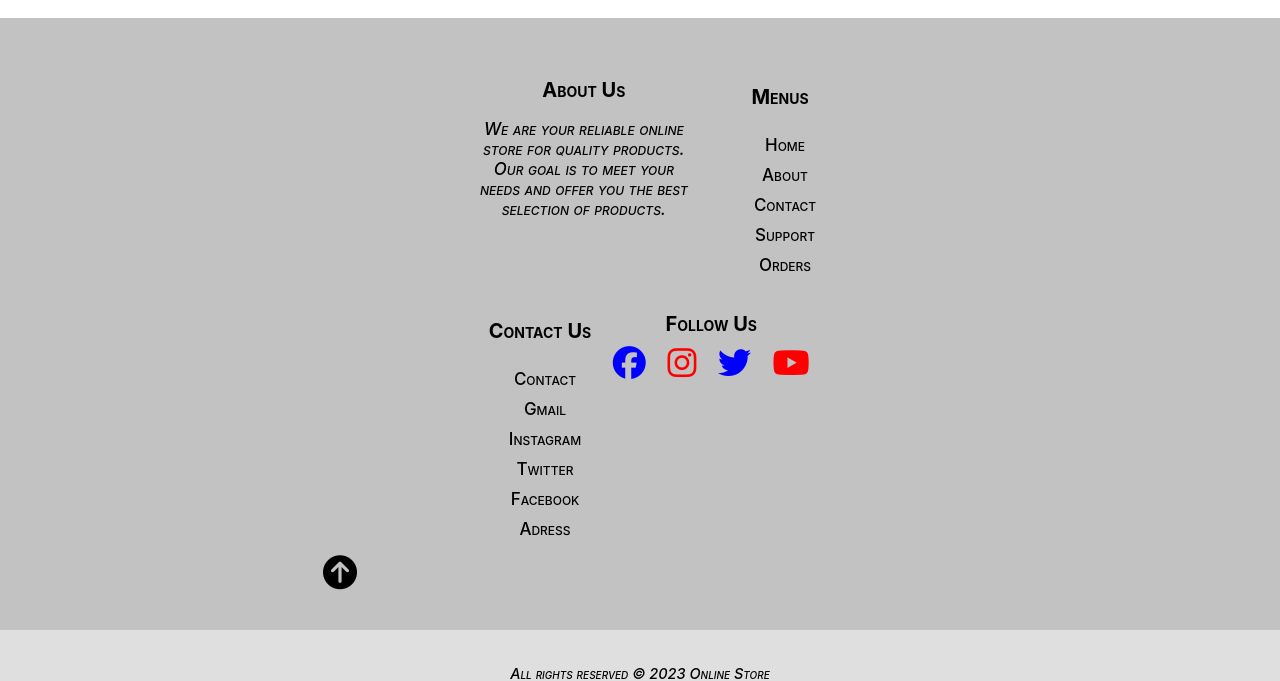
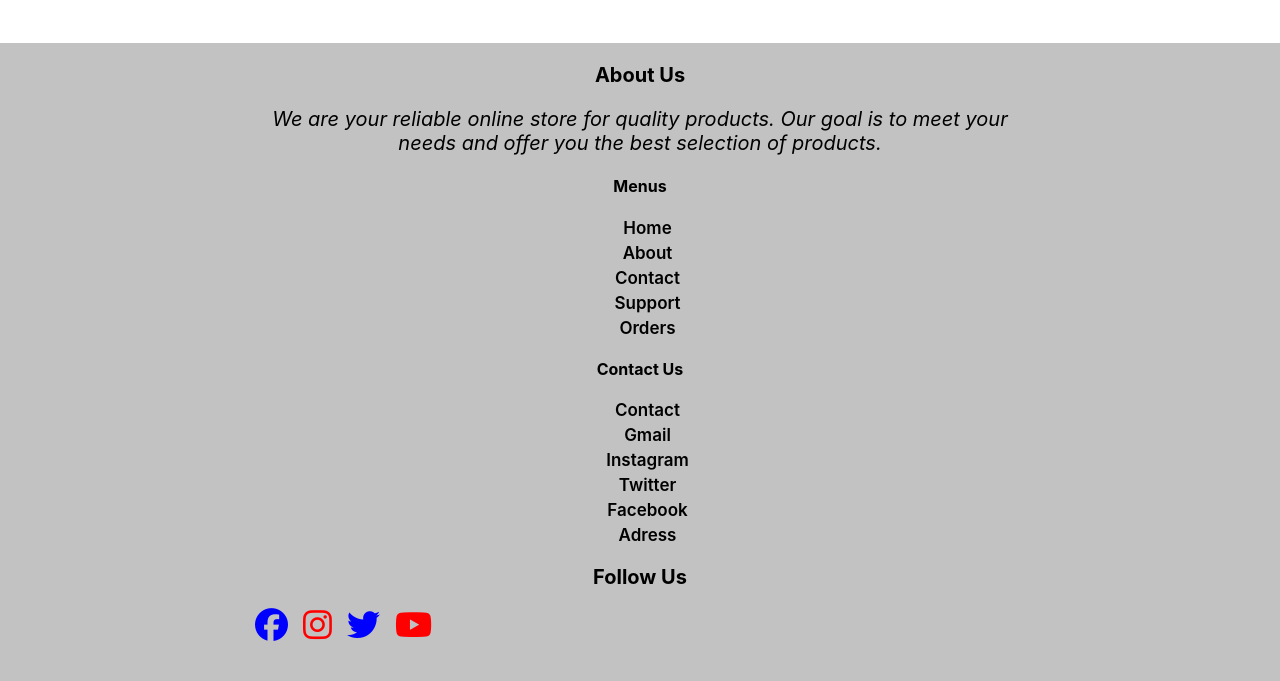
Before and after one commit to Bekbo1sun/diploma, a React (Create React App) app: page /products/1 in a window 1280 px wide. Shown: the part 271-952 px from the top of the page. Built offline with nearby package versions, Linux system fonts and the light colour scheme; no server answers; the database is empty.

Commit message:
fixed the style of the footer that I accidentally ruined

```diff
--- a/src/component/Footer/Footer.css
+++ b/src/component/Footer/Footer.css
@@ -1,6 +1,5 @@
-.footer {
+/* .footer {
   font-variant-caps: petite-caps;
-  background-color: #c2c2c2;
   padding: 40px 0;
   max-width: 100%;
   margin: 0 auto;
@@ -58,21 +57,7 @@
   font-size: 33px;
 }
 
-.footer-social-item .facebook i {
-  color: blue;
-}
 
-.footer-social-item .instagram i {
-  color: red;
-}
-
-.footer-social-item .twitter i {
-  color: blue;
-}
-
-.footer-social-item .youtube i {
-  color: red;
-}
 
 .footer-bottom {
   margin-top: 40px;
@@ -80,12 +65,7 @@
   padding: 20px 0;
 }
 
-.footer-bottom-text {
-  font-size: 14.5px;
-  text-align: center;
-  color: rgb(0, 0, 0);
-  font-weight: 500;
-}
+
 
 .footer-heading {
   margin-left: 40px;
@@ -116,19 +96,9 @@
 }
 
 .footer-column .footer-list li a:after {
-  content: "";
-  position: absolute;
-  width: 100%;
-  height: 2px;
-  bottom: -2px;
-  left: 8px;
-  background-color: rgb(0, 255, 21);
-  transform: scaleX(0);
-  transition: transform 1s ease, opacity 0.5s ease;
 }
 
 .footer-column .footer-list li a:hover:after {
-  transform: scaleX(1);
 }
 
 .GoUp {
@@ -171,7 +141,7 @@
   .GoUp {
     position: fixed;
     top: 600px;
-    right: 25px;
+    right: 10px;
   }
   .footer-content-up .footer-heading {
     margin: 20px 0 0 45px;
@@ -199,4 +169,109 @@
   .footer-bottom {
     margin: 0;
   }
+} */
+
+.footer {
+  margin-top: 25px;
+  background-color: #c2c2c2;
 }
+
+.footer-content {
+  display: flex;
+  flex-wrap: wrap;
+  justify-content: space-between;
+}
+
+.footer-section {
+  flex-basis: 25%;
+  margin-bottom: 20px;
+}
+
+.footer-title {
+  font-size: 20px;
+  font-weight: bold;
+  margin-bottom: 10px;
+}
+
+.footer-list {
+  list-style: none;
+  padding: 0;
+  margin: 0;
+}
+
+.footer-list li {
+  margin-bottom: 5px;
+}
+
+.footer-list a {
+  color: #000;
+  font-size: 17px;
+  font-weight: 600;
+  text-decoration: none;
+  position: relative;
+  padding-left: 15px;
+}
+
+.footer-list a:after {
+  content: "";
+  position: absolute;
+  width: 100%;
+  height: 2px;
+  bottom: -2px;
+  left: 8px;
+  background-color: rgb(0, 255, 21);
+  transform: scaleX(0);
+  transition: transform 1s ease, opacity 0.5s ease;
+}
+
+.footer-list a:hover::after {
+  transform: scaleX(1);
+}
+
+.footer-social-list {
+  list-style: none;
+  padding: 0;
+  display: flex;
+}
+
+.footer-social-item {
+  margin-left: 15px;
+  font-size: 33px
+}
+
+.footer-social-item .facebook i {
+  color: blue;
+}
+
+.footer-social-item .instagram i {
+  color: red;
+}
+
+.footer-social-item .twitter i {
+  color: blue;
+}
+
+.footer-social-item .youtube i {
+  color: red;
+}
+
+.footer-bottom {
+  background-color: #f0f0f0;
+  padding: 10px 0;
+}
+
+.footer-bottom-text {
+  font-size: 14.5px;
+  text-align: center;
+  color: rgb(0, 0, 0);
+  font-weight: 500;
+}
+.GoUp {
+  text-align: right;
+  margin-top: 150px;
+}
+
+.GoUp i {
+  cursor: pointer;
+  font-size: 30px;
+}
```
